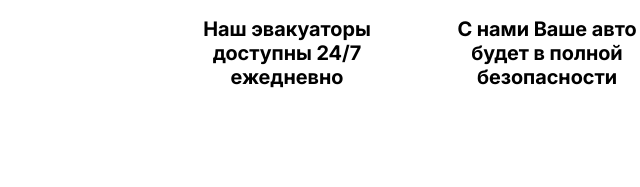
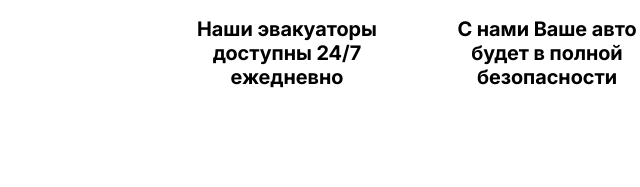
Before and after one commit to Ceasefire4dmn/Towing-Service-Website, a plain HTML site: page index.html in a window 1280 px wide. Shown: the part 2196-2383 px from the top of the page, 93-733 px from the left. Drawn offline with Linux system fonts and the light colour scheme.

Commit message:
text-correcting

```diff
--- a/index.html
+++ b/index.html
@@ -155,7 +155,7 @@
           <div class="content content-benefits text-middle">
             <div>
               <img src="images\benefits-card-1.svg" alt="24/7 icon" />
-              <p>Наш эвакуаторы доступны 24/7 ежедневно</p>
+              <p>Наши эвакуаторы доступны 24/7 ежедневно</p>
             </div>
             <div>
               <img src="images\benefits-card-2.svg" alt="24/7 icon" />
```
